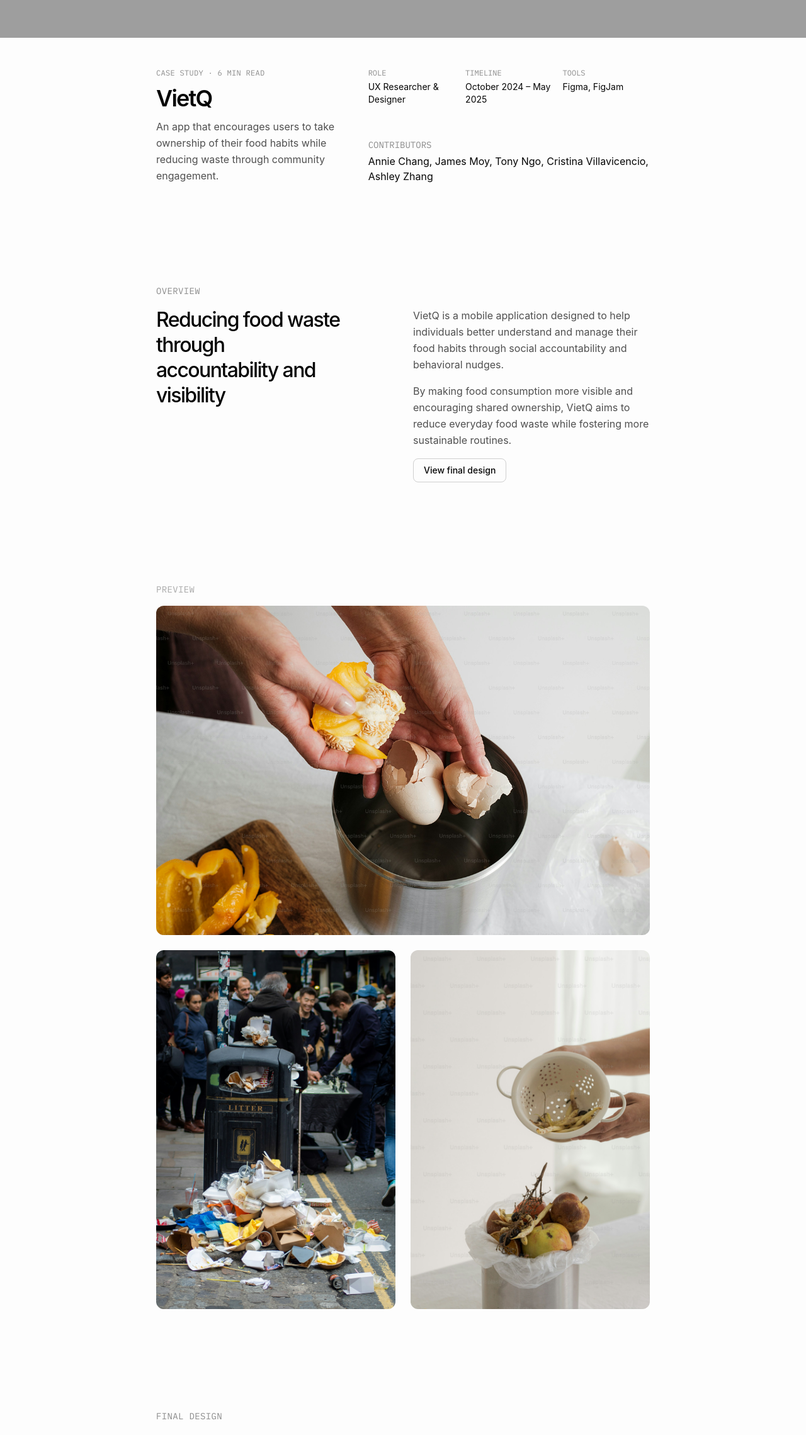
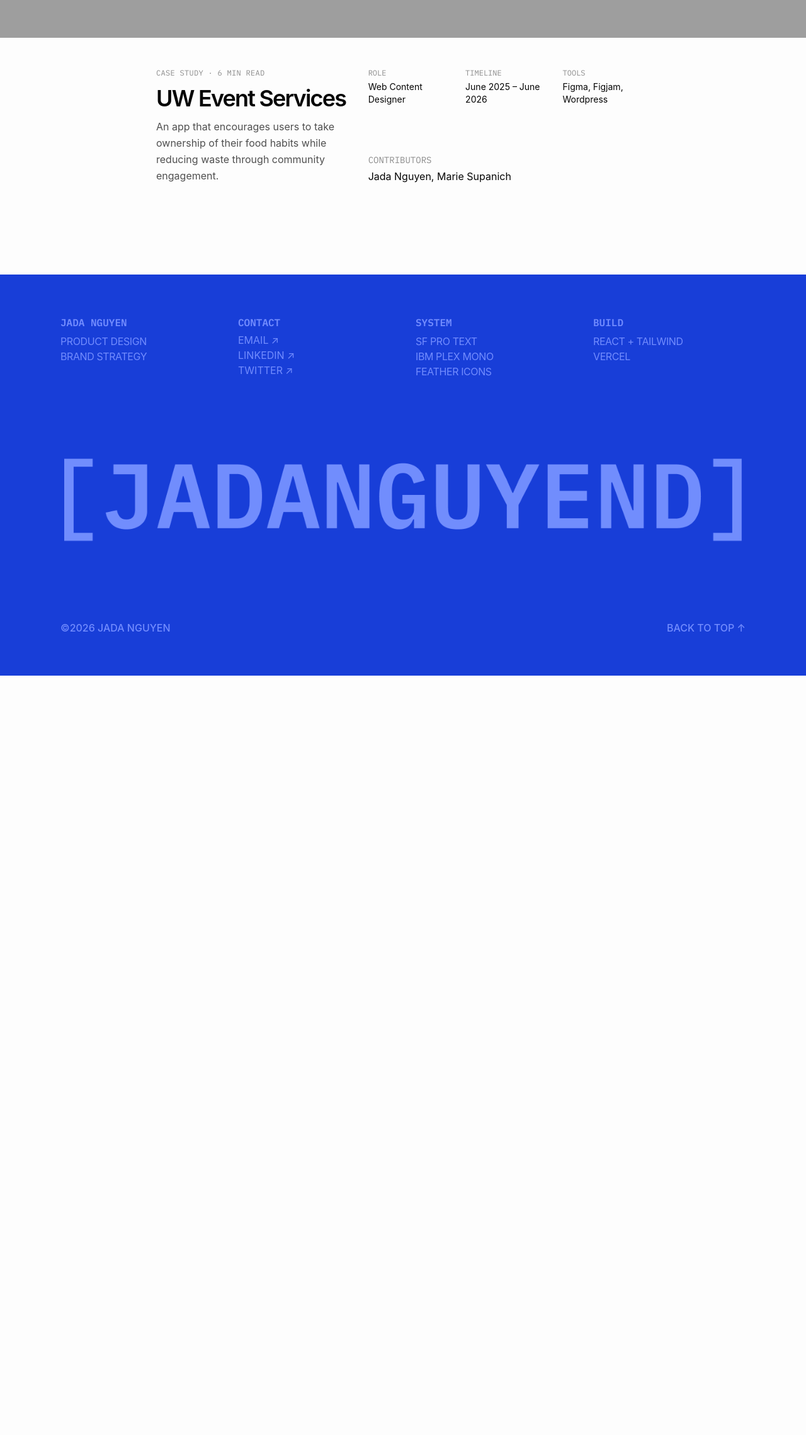
Before and after one commit to jadanguyend/portfolio, a React (Vite) app: page /portfolio/case-studies/event in a window 1280 px wide. Shown: the part 484-2763 px from the top of the page at 63% size. After the commit the page ends 1557 px from the top, so only its background shows below. Built offline with nearby package versions, Linux system fonts and the light colour scheme; grey boxes are pictures that could not be loaded; a web font is replaced by a local one.

Commit message:
testing dns transfer

```diff
--- a/src/pages/case_studies/Event.jsx
+++ b/src/pages/case_studies/Event.jsx
@@ -79,111 +79,18 @@
       <CaseStudyLayout footer={<Footer />}>
         {/* HERO */}
         <Hero
-          title="VietQ"
+          title="UW Event Services"
           tag="Case Study"
           readTime="6 min read"
           brief="An app that encourages users to take ownership of their food habits while reducing waste through community engagement."
-          role="UX Researcher & Designer"
-          timeline="October 2024 – May 2025"
-          tools="Figma, FigJam"
-          contributors="Annie Chang, James Moy, Tony Ngo, Cristina Villavicencio, Ashley Zhang"
+          role="Web Content Designer"
+          timeline="June 2025 – June 2026"
+          tools="Figma, Figjam, Wordpress"
+          contributors="Jada Nguyen, Marie Supanich"
           imageSrc={event_thumbnail}
           imageAlt="VietQ product interface"
         />
 
-        {/* OVERVIEW */}
-        <OverviewSection
-          sectionLabel="Overview"
-          sectionId="overview"
-          title="Reducing food waste through accountability and visibility"
-          bodyPrimary="VietQ is a mobile application designed to help individuals better understand and manage their food habits through social accountability and behavioral nudges."
-          bodySecondary="By making food consumption more visible and encouraging shared ownership, VietQ aims to reduce everyday food waste while fostering more sustainable routines."
-          buttonLabel="View final design"
-        />
-
-        {/* PREVIEW */}
-        <PreviewSection
-          sectionId="preview"
-          sectionLabel="Preview"
-          images={[highlightImg1, highlightImg2, highlightImg3]}
-        />
-
-        {/* FEATURE SECTION — FINAL DESIGN */}
-        <FeatureSection
-          sectionId="final-design"
-          sectionLabel="Final Design"
-          introTitle="Designing for shared ownership"
-          introBody="The final design focuses on making food visibility lightweight and social. By surfacing shared behaviors without adding friction, VietQ encourages accountability while fitting naturally into everyday routines."
-          introImageSrc={project1Img}
-          introImageAlt="Final NOMO design overview"
-          features={features}
-        />
-
-        {/* EXPLAINER — RESEARCH */}
-        <ExplainerSection
-          sectionLabel="Research"
-          sectionId="research"
-          title="Understanding everyday food waste behaviors"
-          body="We conducted interviews and diary studies to understand how people make food decisions at home, where waste occurs most often, and what emotional barriers prevent behavior change."
-          imageVariant="two"
-          images={[
-            { src: researchImg1, alt: "Interview notes" },
-            { src: researchImg2, alt: "Affinity mapping" },
-          ]}
-        />
-
-        {/* HIGHLIGHT — IMAGES */}
-        <HighlightSection
-          sectionLabel="Key Insights"
-          sectionId="key-insights"
-          headline="Three patterns in food waste behaviors emerged"
-          contentType="images"
-          items={[highlightImg1, highlightImg2, highlightImg3]}
-        />
-
-        {/* HIGHLIGHT — TEXT CARDS */}
-        <HighlightSection
-          sectionLabel="Design Principles"
-          sectionId="design-principles"
-          headline="How we approached reducing food waste"
-          contentType="cards"
-          items={[
-            {
-              icon: FiEye,
-              title: "Make it visible",
-              description:
-                "Highlight food items in users' kitchens to encourage mindful consumption.",
-            },
-            {
-              icon: FiUsers,
-              title: "Encourage ownership",
-              description:
-                "Use social accountability to promote consistent behavior change.",
-            },
-            {
-              icon: FiCheckCircle,
-              title: "Reduce friction",
-              description:
-                "Simplify meal planning and tracking to make sustainable habits easy.",
-            },
-          ]}
-        />
-
-        {/* QUOTE */}
-        <QuoteSection
-          sectionId="quote"
-          sectionLabel="Key Insight"
-          quote="Food waste wasn’t caused by a lack of awareness, but by low visibility and a lack of shared ownership."
-        />
-
-        {/* PROCESS */}
-        <ProcessSection
-          sectionId="process"
-          sectionLabel="Process"
-          title="How we approached the problem"
-          steps={processSteps}
-          variant="three"
-        />
       </CaseStudyLayout>
     </>
   );
```
